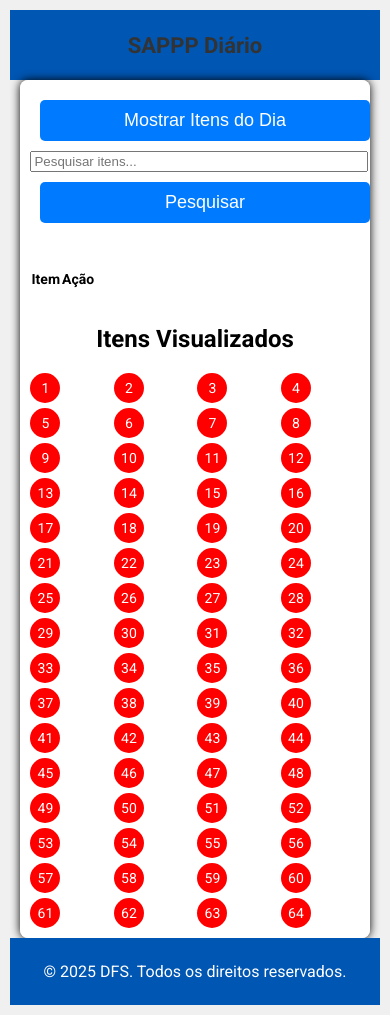
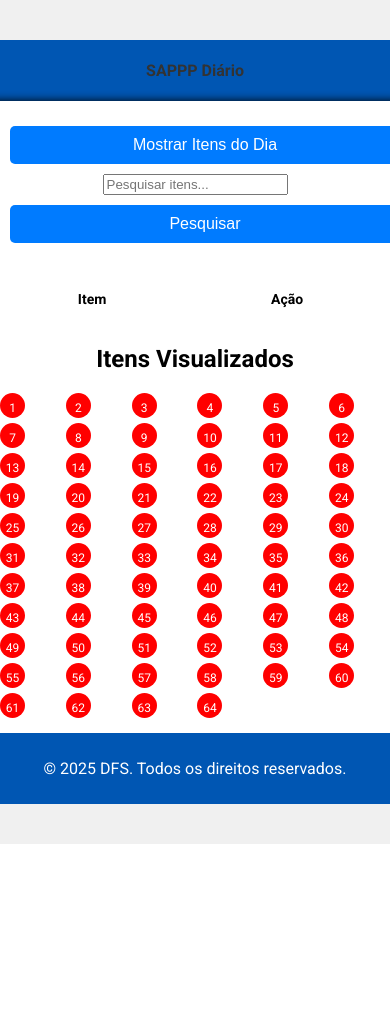
Before and after one commit to Dougas85/SAPPP, a Flask app: page / in a window 390 px wide. After the commit the page ends 844 px from the top, so only its background shows below. Run offline with Flask 3, Linux system fonts and the light colour scheme; lists and menus that the app fills with data are empty; some libraries are stand-ins or nearby versions.

Commit message:
Update styles.css

```diff
--- a/static/styles.css
+++ b/static/styles.css
@@ -5,7 +5,7 @@
     flex-direction: column;
     justify-content: center;
     align-items: center;
-    min-height: 100vh; /* Alterado de height para min-height */
+    height: 100vh;
     margin: 0;
 }
 
@@ -24,8 +24,8 @@
     box-shadow: 0 0 10px;
     text-align: center;
     min-width: 300px;
-    max-width: 100%; /* Alterado de 1200px para 100% */
-    height: auto; /* Deixe a altura ser dinâmica */
+    max-width: 1200px;
+    height: auto; /* Permite que a altura seja dinâmica */
     overflow: auto;
 }
 
@@ -55,8 +55,6 @@
     width: 100%;
     border-collapse: collapse;
     margin-top: 20px;
-    overflow-x: auto;
-    display: block;
 }
 
 th, td {
@@ -64,7 +62,7 @@
     max-width: 300px;
     overflow: hidden;
     text-overflow: ellipsis;
-    white-space: nowrap; /* Previne quebra de linha */
+    white-space: normal;
     text-align: center;
 }
 
@@ -78,7 +76,7 @@
 
 #calendar {
     display: grid;
-    grid-template-columns: repeat(23, 1fr);
+    grid-template-columns: repeat(23, 1fr); /* 67 itens divididos em 3 linhas ≈ 23 por linha */
     gap: 5px;
     width: 100%;
     max-width: 800px;
@@ -100,6 +98,7 @@
     background-color: green;
     font-weight: bold;
 }
+
 
 /* Estilização do modal */
 dialog {
@@ -182,42 +181,38 @@
     }
 }
 
-/* Estilos Responsivos */
+/* Ajustes para dispositivos móveis */
 @media (max-width: 768px) {
-    body {
-        padding: 10px;
-    }
-
-    header, footer {
-        padding: 8px 0;
-    }
-
     .container {
-        padding: 10px;
-    }
-
-    h1 {
-        font-size: 22px;
+        padding: 15px;  /* Reduzido o padding em telas menores */
+        width: 100%; /* Aumenta a largura da container para 100% */
+        max-width: 100%; /* Garante que ocupe toda a largura da tela */
     }
 
     button {
         width: 100%; /* Botões ocupam toda a largura */
-        font-size: 18px;
     }
 
     table {
-        font-size: 14px;
+        font-size: 14px; /* Reduzido o tamanho da fonte da tabela */
     }
 
     #calendar {
-        grid-template-columns: repeat(4, 1fr); /* Reduz para 4 itens por linha em telas pequenas */
+        grid-template-columns: repeat(6, 1fr); /* Ajusta para 6 itens por linha em telas menores */
     }
 
-    .search-container input {
-        width: 100%; /* Aumenta o campo de pesquisa para 100% */
+    #calendar div {
+        font-size: 12px;  /* Ajusta o tamanho da fonte para caber melhor em telas pequenas */
+        width: 25px;
+        height: 25px;
     }
 
     dialog {
-        width: 90%; /* Aumenta a largura do modal em telas menores */
+        width: 80%; /* Modal ocupa 80% da largura da tela */
+    }
+
+    /* Ajusta o tamanho da fonte no header e footer */
+    header h1, footer p {
+        font-size: 16px;
     }
 }
```
